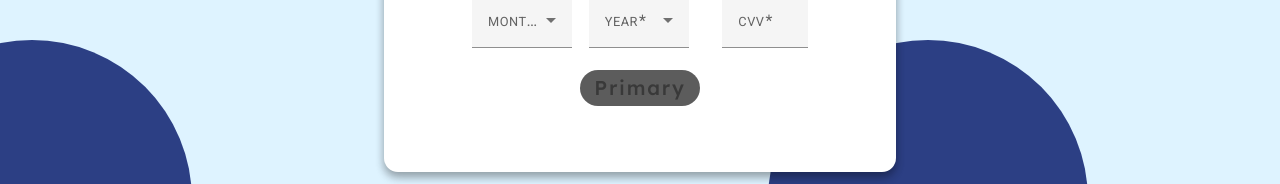
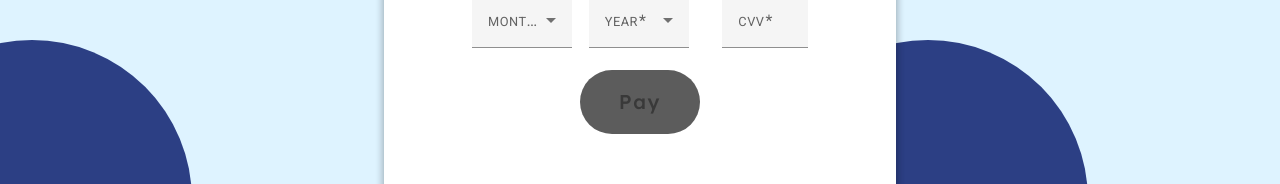
Before and after one commit to OpenSourceSW53/officetech-frontend, an Angular app: page / in a window 1280 px wide. Shown: the part 520-704 px from the top of the page. Built offline with nearby package versions, Linux system fonts and the light colour scheme.

Commit message:
fix: fixed button visual problem

```diff
--- a/src/app/officetech/components/payment-details/payment-details.component.css
+++ b/src/app/officetech/components/payment-details/payment-details.component.css
@@ -16,7 +16,7 @@ button {
   font-size: 20px;
   color: white;
   border: none;
-  padding: 0.5rem;
+  padding: 2rem 0.5rem;
 }
 button:hover {
   transform: scale(1.1);
--- a/src/app/officetech/components/payment-details/payment-details.component.html
+++ b/src/app/officetech/components/payment-details/payment-details.component.html
@@ -37,7 +37,7 @@
             <input type="number" matInput formControlName="cvv" placeholder="111" min="0" max="999">
           </mat-form-field>
         </div>
-        <button mat-flat-button color="primary" [disabled]="paymentForm.invalid">Primary</button>
+        <button mat-flat-button color="primary" [disabled]="paymentForm.invalid">Pay</button>
       </form>
     </mat-card-content>
   </mat-card>
```
